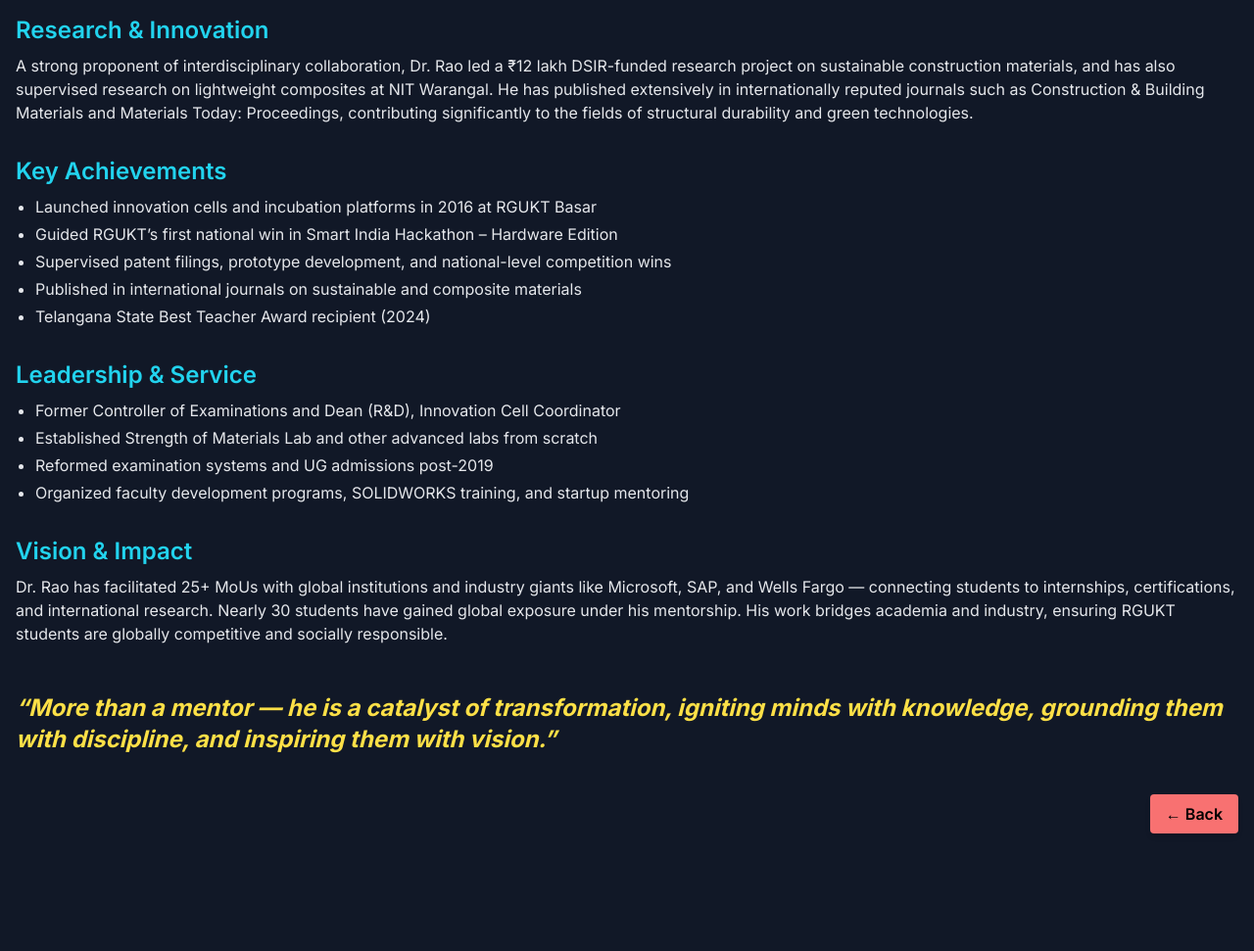
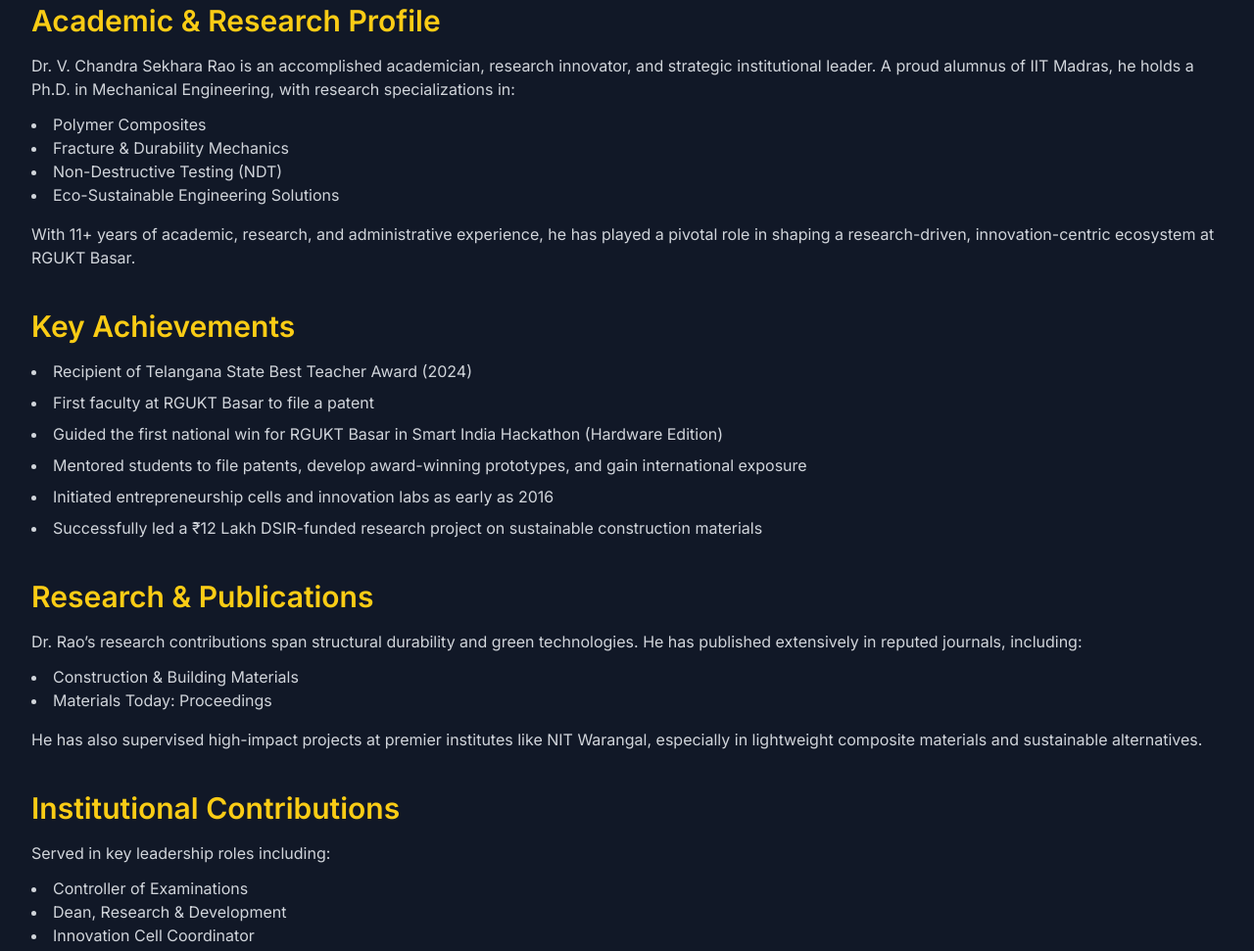
Before and after one commit to RameshBandari26/Team_Rudra, a plain HTML site: page Team_Rudra-main/facultyInfo.html in a window 1280 px wide. Shown: the part 473-1444 px from the top of the page at 98% size. Before the commit the page ends 1364 px from the top, so only its background shows below. Drawn offline with nearby package versions, Linux system fonts and the light colour scheme.

Commit message:
updated sir info

```diff
--- a/Team_Rudra-main/facultyInfo.html
+++ b/Team_Rudra-main/facultyInfo.html
@@ -45,16 +45,26 @@
 
 
     <!-- Sections -->
-    <div class="space-y-8 text-gray-200">
+    <div class="-mt-5 text-gray-200">
 
-      <div>
-        <h2 class="text-2xl font-semibold text-cyan-400 mb-2">Research & Innovation</h2>
+      <!-- <div>
+
         <p>
           A strong proponent of interdisciplinary collaboration, Dr. Rao led a ₹12 lakh DSIR-funded research project on sustainable construction materials, and has also supervised research on lightweight composites at NIT Warangal. He has published extensively in internationally reputed journals such as Construction & Building Materials and Materials Today: Proceedings, contributing significantly to the fields of structural durability and green technologies.
-        </p>
-      </div>
+        </p> <br>
+        <p>
+As a former Controller of Examinations, Dean (Research & Development), and Innovation Cell Coordinator, Dr. Rao spearheaded major reforms — including transparent UG admissions, restructuring of examination protocols post-2019, and the establishment of cutting-edge laboratories from scratch, such as the Strength of Materials Lab.
+</p><br>
+<p>
+He has facilitated 25+ MoUs with premier global and national institutions, enabling students to access internships, research pathways, and skill certifications from partners like Microsoft, SAP, Wells Fargo, and foreign universities. Nearly 30 students have gained international exposure under his guidance.
+</p><br> <p>
+His recognitions include being the first RGUKT Basar faculty to file a patent, and being honoured with the Telangana State Best Teacher Award in 2024 — a testimony to his dedication, vision, and influence in academic reform and student empowerment.
+</p> <br>
+<p>Currently, he continues to be the driving force behind multiple faculty development programs (FDPs), certification courses (such as SOLIDWORKS), startup mentoring, and research proposals. His mentorship bridges the gap between academic knowledge and real-world engineering, shaping students into professionals who are technically sound, socially conscious, and globally competitive.
+</p><br>
+      </div> -->
 
-      <div>
+      <!-- <div>
         <h2 class="text-2xl font-semibold text-cyan-400 mb-2">Key Achievements</h2>
         <ul class="list-disc pl-5 mt-2 space-y-1">
           <li>Launched innovation cells and incubation platforms in 2016 at RGUKT Basar</li>
@@ -63,7 +73,7 @@
           <li>Published in international journals on sustainable and composite materials</li>
           <li>Telangana State Best Teacher Award recipient (2024)</li>
         </ul>
-      </div>
+      </div><br>
 
       <div>
         <h2 class="text-2xl font-semibold text-cyan-400 mb-2">Leadership & Service</h2>
@@ -74,7 +84,7 @@
           <li>Organized faculty development programs, SOLIDWORKS training, and startup mentoring</li>
         </ul>
       </div>
-
+<br>
       <div>
         <h2 class="text-2xl font-semibold text-cyan-400 mb-2">Vision & Impact</h2>
         <p>
@@ -84,8 +94,88 @@
 
       <p class="pt-4 italic text-yellow-300 font-bold text-2xl">
         “More than a mentor — he is a catalyst of transformation, igniting minds with knowledge, grounding them with discipline, and inspiring them with vision.”
+      </p> -->
+    </div>
+
+      <section class="container mx-auto px-4 py-2">
+
+    <!-- Academic & Research Profile -->
+    <div class="mb-10">
+      <h2 class="text-3xl font-semibold text-yellow-400 mb-4">Academic & Research Profile</h2>
+      <p class="text-gray-300 mb-3">Dr. V. Chandra Sekhara Rao is an accomplished academician, research innovator, and strategic institutional leader. A proud alumnus of IIT Madras, he holds a Ph.D. in Mechanical Engineering, with research specializations in:</p>
+      <ul class="list-disc list-inside text-gray-300 mb-4">
+        <li>Polymer Composites</li>
+        <li>Fracture & Durability Mechanics</li>
+        <li>Non-Destructive Testing (NDT)</li>
+        <li>Eco-Sustainable Engineering Solutions</li>
+      </ul>
+      <p class="text-gray-300">With 11+ years of academic, research, and administrative experience, he has played a pivotal role in shaping a research-driven, innovation-centric ecosystem at RGUKT Basar.</p>
+    </div>
+
+    <!-- Key Achievements -->
+    <div class="mb-10">
+      <h2 class="text-3xl font-semibold text-yellow-400 mb-4">Key Achievements</h2>
+      <ul class="list-disc list-inside text-gray-300 space-y-2">
+        <li>Recipient of Telangana State Best Teacher Award (2024)</li>
+        <li>First faculty at RGUKT Basar to file a patent</li>
+        <li>Guided the first national win for RGUKT Basar in Smart India Hackathon (Hardware Edition)</li>
+        <li>Mentored students to file patents, develop award-winning prototypes, and gain international exposure</li>
+        <li>Initiated entrepreneurship cells and innovation labs as early as 2016</li>
+        <li>Successfully led a ₹12 Lakh DSIR-funded research project on sustainable construction materials</li>
+      </ul>
+    </div>
+
+    <!-- Research & Publications -->
+    <div class="mb-10">
+      <h2 class="text-3xl font-semibold text-yellow-400 mb-4">Research & Publications</h2>
+      <p class="text-gray-300 mb-3">Dr. Rao’s research contributions span structural durability and green technologies. He has published extensively in reputed journals, including:</p>
+      <ul class="list-disc list-inside text-gray-300 mb-4">
+        <li>Construction & Building Materials</li>
+        <li>Materials Today: Proceedings</li>
+      </ul>
+      <p class="text-gray-300">He has also supervised high-impact projects at premier institutes like NIT Warangal, especially in lightweight composite materials and sustainable alternatives.</p>
+    </div>
+
+    <!-- Institutional Contributions -->
+    <div class="mb-10">
+      <h2 class="text-3xl font-semibold text-yellow-400 mb-4">Institutional Contributions</h2>
+      <p class="text-gray-300 mb-3">Served in key leadership roles including:</p>
+      <ul class="list-disc list-inside text-gray-300 mb-4">
+        <li>Controller of Examinations</li>
+        <li>Dean, Research & Development</li>
+        <li>Innovation Cell Coordinator</li>
+      </ul>
+      <p class="text-gray-300 mb-3">Spearheaded major reforms:</p>
+      <ul class="list-disc list-inside text-gray-300 mb-4">
+        <li>Transparent UG admissions</li>
+        <li>Restructured post-2019 exam protocols</li>
+        <li>Established key labs from scratch (e.g., Strength of Materials Lab)</li>
+      </ul>
+      <p class="text-gray-300">Facilitated 25+ MoUs with top institutions and companies such as:</p>
+      <ul class="list-disc list-inside text-gray-300 mb-4">
+        <li>Microsoft</li>
+        <li>SAP</li>
+        <li>Wells Fargo</li>
+        <li>Multiple international universities</li>
+      </ul>
+    </div>
+
+    <!-- Student Empowerment & Mentorship -->
+    <div class="mb-10">
+      <h2 class="text-3xl font-semibold text-yellow-400 mb-4">Student Empowerment & Mentorship</h2>
+      <ul class="list-disc list-inside text-gray-300 mb-4">
+        <li>Designed and led multiple Faculty Development Programs (FDPs), certification courses (e.g., SOLIDWORKS), and startup mentoring programs</li>
+        <li>Enabled nearly 30+ students to gain international exposure through internships and collaborations</li>
+        <li>Constantly bridges academic learning with real-world engineering applications</li>
+      </ul>
+    </div>
+
+    <!-- Quote -->
+    <p class="pt-4 italic text-orange-600 font-bold text-2xl">
+        “More than a mentor — he is a catalyst of transformation, igniting minds with knowledge, grounding them with discipline, and inspiring them with vision.”
       </p>
-    </div>
+
+  </section>
 
     <!-- Back Button -->
     <div class="flex justify-end mt-10">
```
